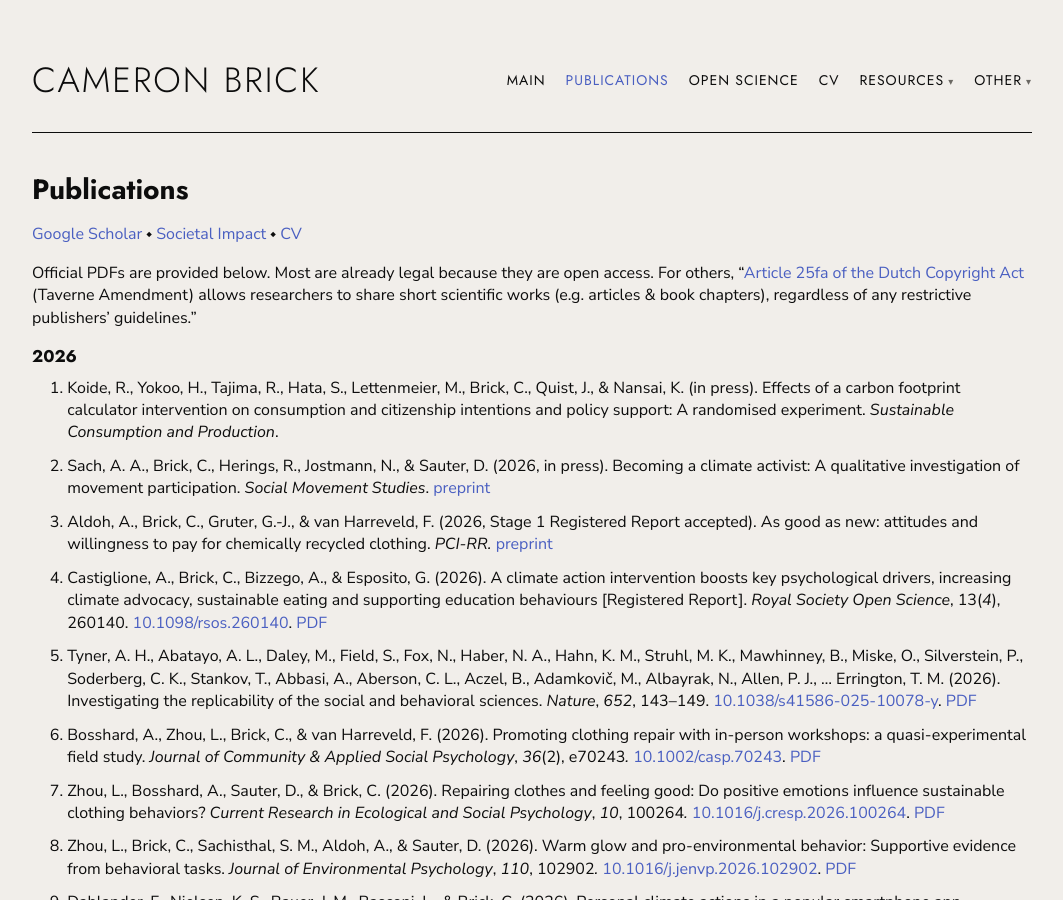
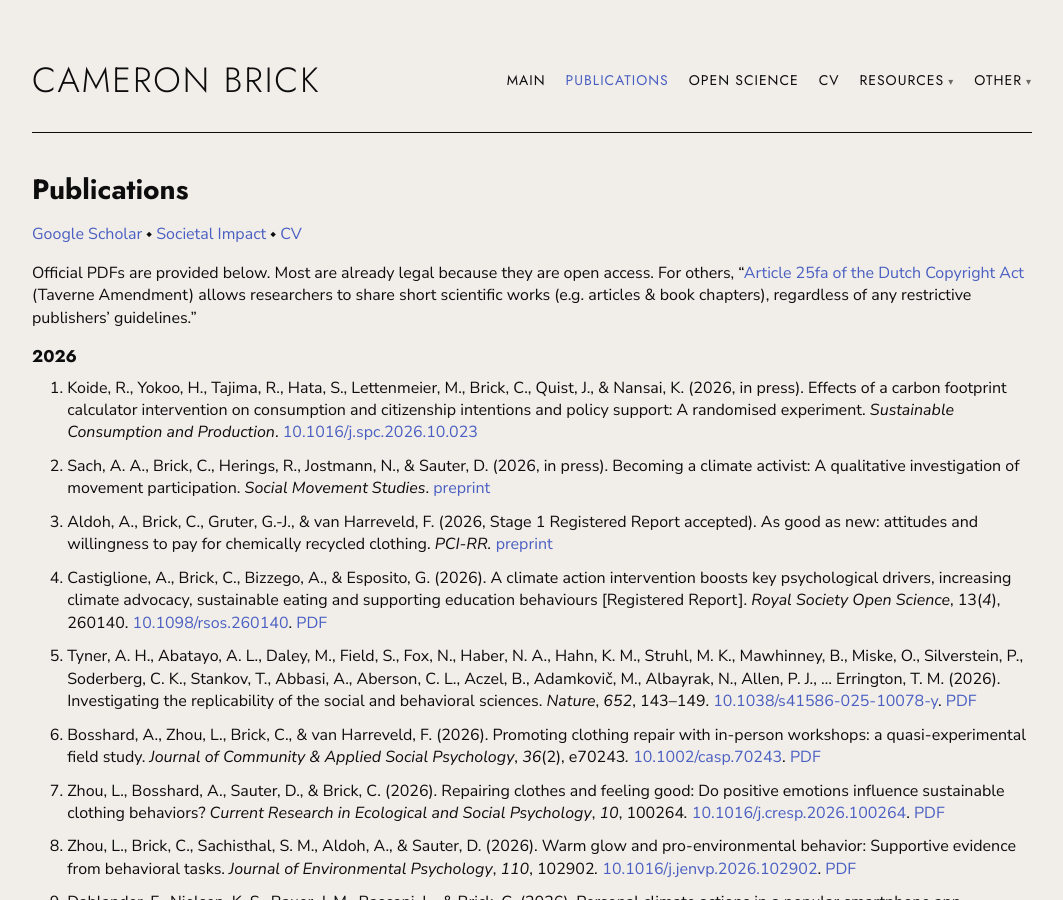
Before and after one commit to brickc/brickc.github.io, a Jekyll site: the page built from publications.md, in a window 1280 px wide and 900 px high. Shown: the whole window, without its empty margins (108-1171 px from the left). Built offline with Jekyll 4.4.1, drawn with Linux system fonts in a browser that asks for light colours.

Commit message:
Update CV and publications from Dropbox

```diff
--- a/_includes/publications.html
+++ b/_includes/publications.html
@@ -2,7 +2,7 @@
 <div class="publications">
 <h3 class="pub-year">2026</h3>
 <ol type="1">
-<li><p>Koide, R., Yokoo, H., Tajima, R., Hata, S., Lettenmeier, M., Brick, C., Quist, J., &amp; Nansai, K. (in press). Effects of a carbon footprint calculator intervention on consumption and citizenship intentions and policy support: A randomised experiment. <em>Sustainable Consumption and Production</em>.</p></li>
+<li><p>Koide, R., Yokoo, H., Tajima, R., Hata, S., Lettenmeier, M., Brick, C., Quist, J., &amp; Nansai, K. (2026, in press). Effects of a carbon footprint calculator intervention on consumption and citizenship intentions and policy support: A randomised experiment. <em>Sustainable Consumption and Production</em>. <a href="https://doi.org/10.1016/j.spc.2026.10.023">10.1016/j.spc.2026.10.023</a></p></li>
 <li><p>Sach, A. A., Brick, C., Herings, R., Jostmann, N., &amp; Sauter, D. (2026, in press). Becoming a climate activist: A qualitative investigation of movement participation. <em>Social Movement Studies</em>. <a href="https://osf.io/preprints/psyarxiv/ywn7r_v2/">preprint</a></p></li>
 <li><p>Aldoh, A., Brick, C., Gruter, G.-J., &amp; van Harreveld, F. (2026, Stage 1 Registered Report accepted). As good as new: attitudes and willingness to pay for chemically recycled clothing. <em>PCI-RR.</em> <a href="https://osf.io/preprints/psyarxiv/wcyjr_v2">preprint</a></p></li>
 <li><p>Castiglione, A., Brick, C., Bizzego, A., &amp; Esposito, G. (2026). A climate action intervention boosts key psychological drivers, increasing climate advocacy, sustainable eating and supporting education behaviours [Registered Report]. <em>Royal Society Open Science</em>, 13(<em>4</em>), 260140. <a href="https://doi.org/10.1098/rsos.260140">10.1098/rsos.260140</a>. <a href="https://royalsocietypublishing.org/rsos/article-pdf/doi/10.1098/rsos.260140/6130046/rsos.260140.pdf">PDF</a></p></li>
```
Also changed, not shown: 2 other files.
